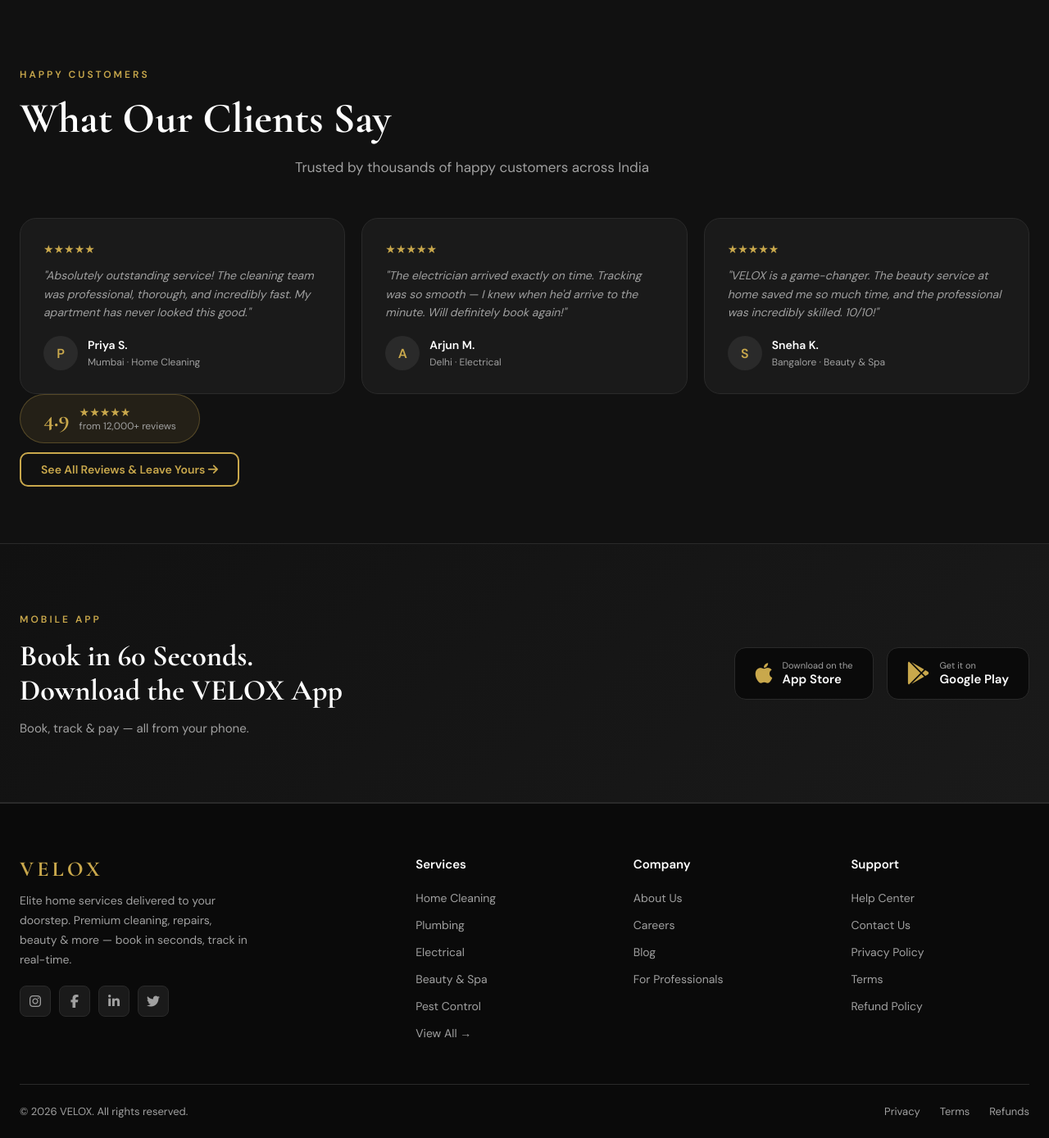
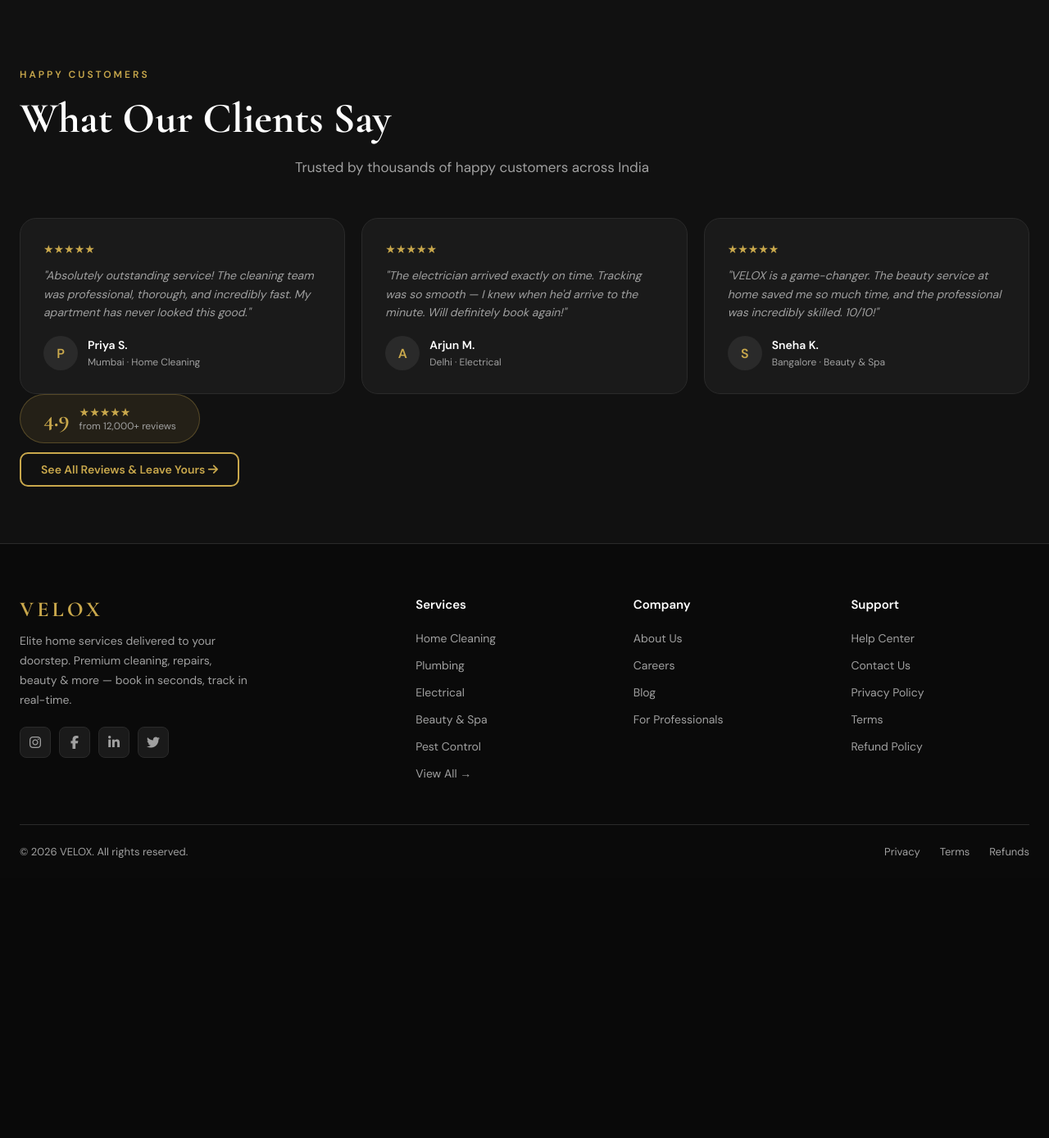
Before and after one commit to saiasaiko47748/velox-web, a Flask app: template templates/index.html in a window 1280 px wide. Shown: the part 4459-5848 px from the top of the page at 82% size. After the commit the page ends 5506 px from the top, so only its background shows below. Run offline with Flask 3, Linux system fonts and the light colour scheme; the template is opened without the code that fills it, so the values that code supplies are empty.

Commit message:
Update index.html

```diff
--- a/templates/index.html
+++ b/templates/index.html
@@ -815,34 +815,7 @@
   </div>
 </section>
 
-<!-- APP DOWNLOAD -->
-<section class="section app-bg">
-  <div class="container">
-    <div class="app-inner">
-      <div>
-        <span class="section-label">Mobile App</span>
-        <h2 class="section-title" style="font-size:36px;">Book in 60 Seconds.<br>Download the VELOX App</h2>
-        <p style="color:var(--muted);font-size:15px;">Book, track & pay — all from your phone.</p>
-      </div>
-      <div class="app-btns">
-        <a href="#" class="app-btn">
-          <i class="fa-brands fa-apple"></i>
-          <div class="app-btn-text">
-            <span>Download on the</span>
-            <strong>App Store</strong>
-          </div>
-        </a>
-        <a href="#" class="app-btn">
-          <i class="fa-brands fa-google-play"></i>
-          <div class="app-btn-text">
-            <span>Get it on</span>
-            <strong>Google Play</strong>
-          </div>
-        </a>
-      </div>
-    </div>
-  </div>
-</section>
+
 {% endblock %}
 
 {% block scripts %}
```
